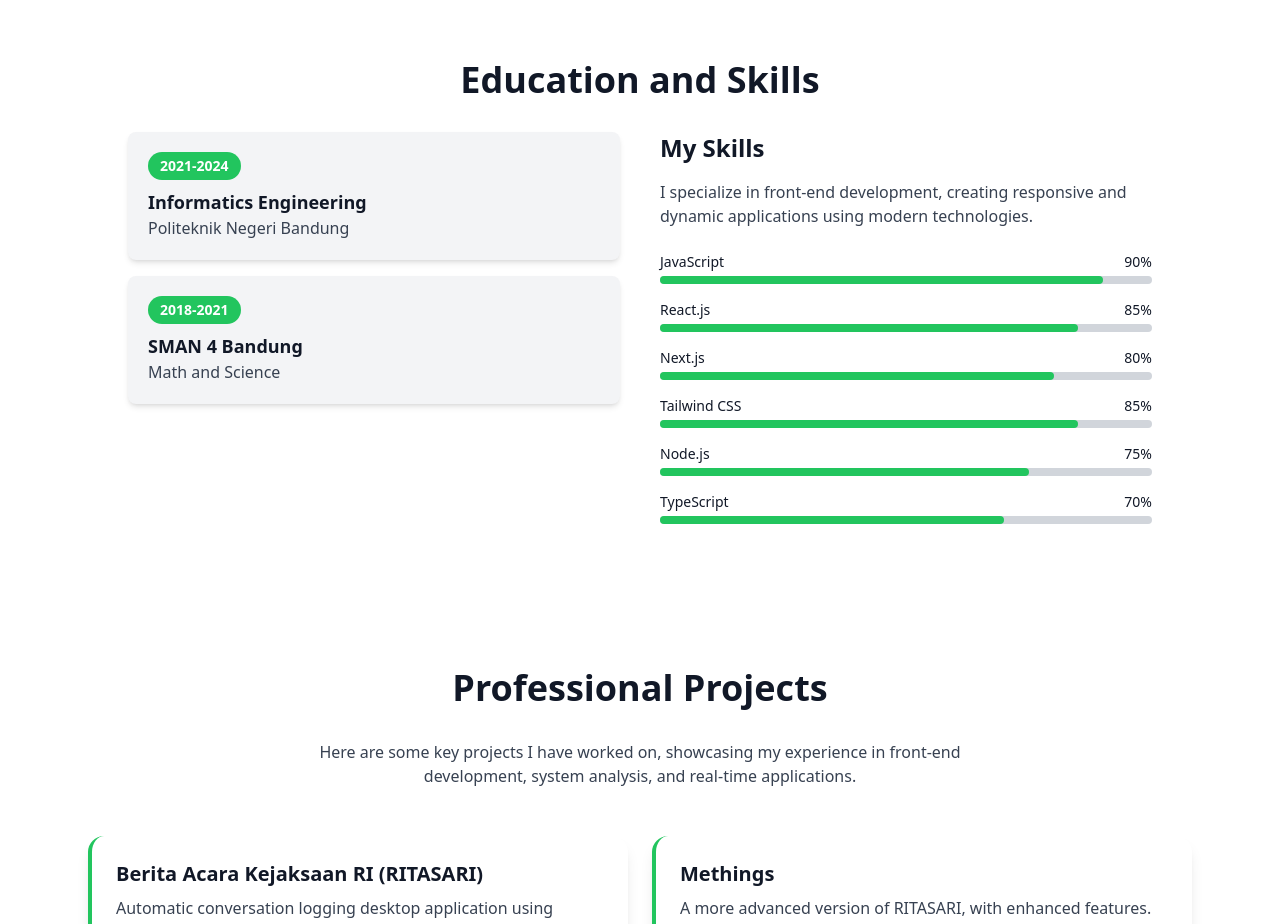
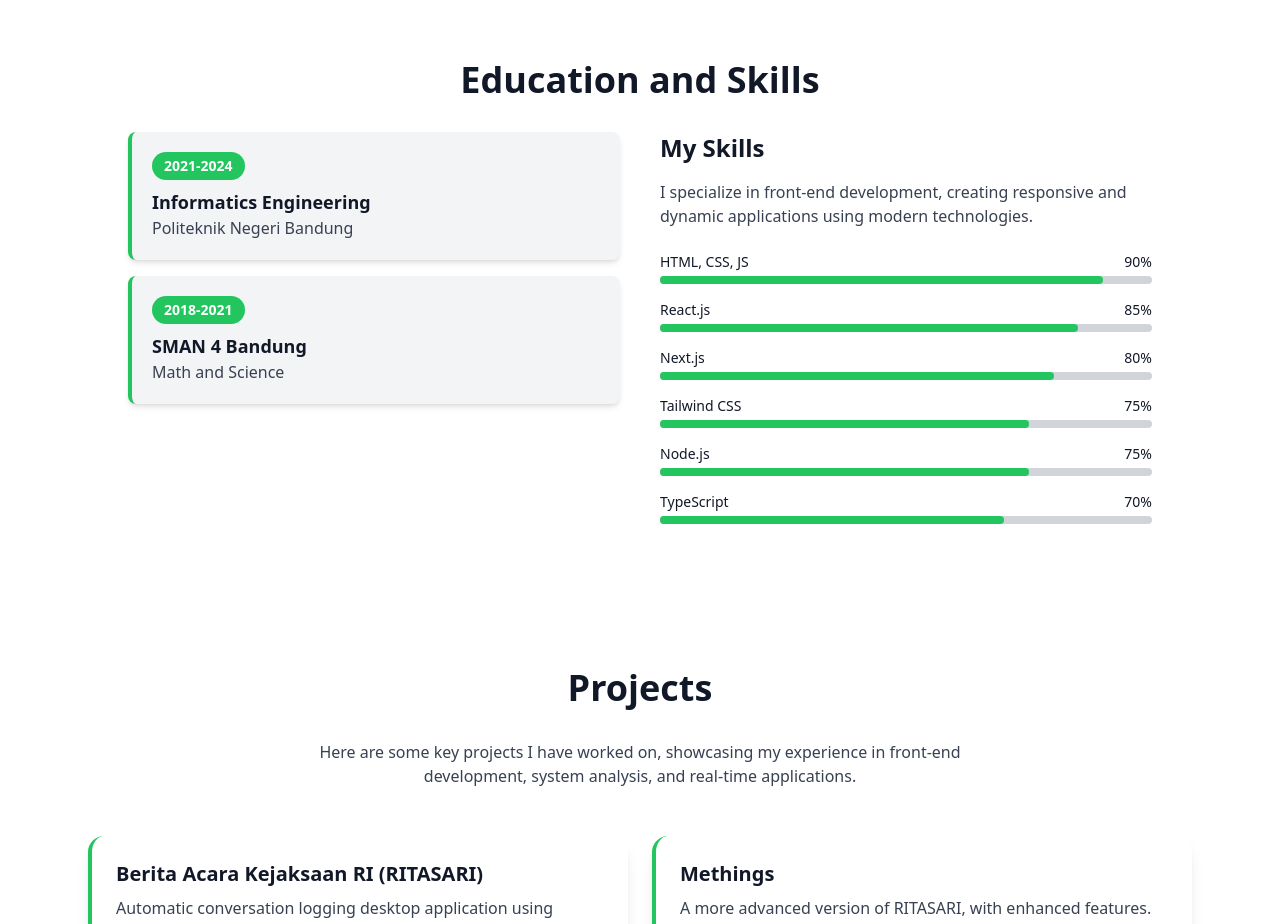
Before and after one commit to salmanalfarisi29/web-portofolio-salman, a Next.js app: page / in a window 1280 px wide. Shown: the part 1420-2344 px from the top of the page. Built offline with nearby package versions, Linux system fonts and the light colour scheme.

Commit message:
FEAT : FINISHING

```diff
--- a/src/app/components/About.tsx
+++ b/src/app/components/About.tsx
@@ -18,6 +18,7 @@ export default function About() {
         transition={{ duration: 1 }}
         viewport={{ once: true }}
         className="grid grid-cols-1 md:grid-cols-2 gap-6 w-full max-w-2xl"
+        id="about-me"
       >
         {/* Animasi Hover pada Foto */}
         {["/img1.jpg", "/img2.jpg"].map((src, index) => (
--- a/src/app/components/Project.tsx
+++ b/src/app/components/Project.tsx
@@ -55,32 +55,45 @@ export default function Projects() {
       whileInView={{ opacity: 1 }}
       transition={{ duration: 1 }}
       viewport={{ once: true }}
+      id="projects"
       className="py-16 px-6 md:px-16 bg-white dark:bg-gray-900 text-gray-900 dark:text-white transition-colors duration-300"
     >
       <div className="max-w-6xl mx-auto">
+        {/* Title */}
         <h2 className="text-3xl md:text-4xl font-bold text-center mb-8">
-          Professional Projects
+          Projects
         </h2>
         <p className="text-center text-gray-700 dark:text-gray-300 max-w-2xl mx-auto">
           Here are some key projects I have worked on, showcasing my experience in front-end development, system analysis, and real-time applications.
         </p>
 
+        {/* Projects Grid */}
         <div className="grid md:grid-cols-2 gap-6 mt-12">
           {projects.map((project, index) => (
             <motion.div
               key={index}
               initial={{ opacity: 0, y: 20 }}
               whileInView={{ opacity: 1, y: 0 }}
-              transition={{ duration: 0.5, delay: index * 0.2 }}
+              whileHover={{
+                scale: 1.05,
+                boxShadow: "0px 10px 20px rgba(0, 255, 100, 0.2)",
+              }}
+              whileTap={{ scale: 0.97 }}
+              transition={{ duration: 0.3 }}
               viewport={{ once: true }}
-              className="p-6 bg-white dark:bg-gray-800 rounded-2xl shadow-lg border-l-4 border-green-500"
+              className="p-6 bg-white dark:bg-gray-800 rounded-2xl shadow-lg border-l-4 border-green-500 cursor-pointer"
             >
+              {/* Project Name */}
               <h3 className="text-xl font-bold text-gray-900 dark:text-white">
                 {project.name}
               </h3>
+
+              {/* Project Description */}
               <p className="mt-2 text-gray-700 dark:text-gray-300">
                 {project.description}
               </p>
+
+              {/* Technologies Used */}
               <div className="mt-4 flex flex-wrap gap-2">
                 {project.technologies.map((tech, idx) => (
                   <span
@@ -91,6 +104,8 @@ export default function Projects() {
                   </span>
                 ))}
               </div>
+
+              {/* Live Demo Button (Jika Ada) */}
               {project.liveDemo && (
                 <motion.a
                   href={project.liveDemo}
--- a/src/app/components/Skills.tsx
+++ b/src/app/components/Skills.tsx
@@ -3,10 +3,10 @@
 import { motion } from "framer-motion";
 
 const skills = [
-  { name: "JavaScript", level: 90 },
+  { name: "HTML, CSS, JS", level: 90 },
   { name: "React.js", level: 85 },
   { name: "Next.js", level: 80 },
-  { name: "Tailwind CSS", level: 85 },
+  { name: "Tailwind CSS", level: 75 },
   { name: "Node.js", level: 75 },
   { name: "TypeScript", level: 70 },
 ];
@@ -35,7 +35,9 @@ export default function Skills() {
     >
       <div className="max-w-5xl mx-auto">
         {/* Header Section */}
-        <h2 className="text-3xl md:text-4xl font-bold text-center mb-8">
+        <h2 className="text-3xl md:text-4xl font-bold text-center mb-8"
+             id="skills"
+        >
           Education and Skills
         </h2>
 
@@ -50,8 +52,12 @@ export default function Skills() {
             {education.map((edu, index) => (
               <motion.div
                 key={index}
-                whileHover={{ scale: 1.05 }}
-                className="bg-gray-100 dark:bg-gray-800 rounded-lg p-5 shadow-md mb-4"
+                whileHover={{
+                  scale: 1.05,
+                  y: -5,
+                  boxShadow: "0px 0px 15px rgba(34, 197, 94, 1)", // Glow hijau lebih tajam tanpa blur
+                }}
+                className="bg-gray-100 dark:bg-gray-800 rounded-lg p-5 shadow-md mb-4 transition-all duration-300 border-l-4 border-green-500"
               >
                 <span className="inline-block bg-green-500 text-white text-sm px-3 py-1 rounded-full font-semibold">
                   {edu.year}
```
Also changed, not shown: public/profile.png.
